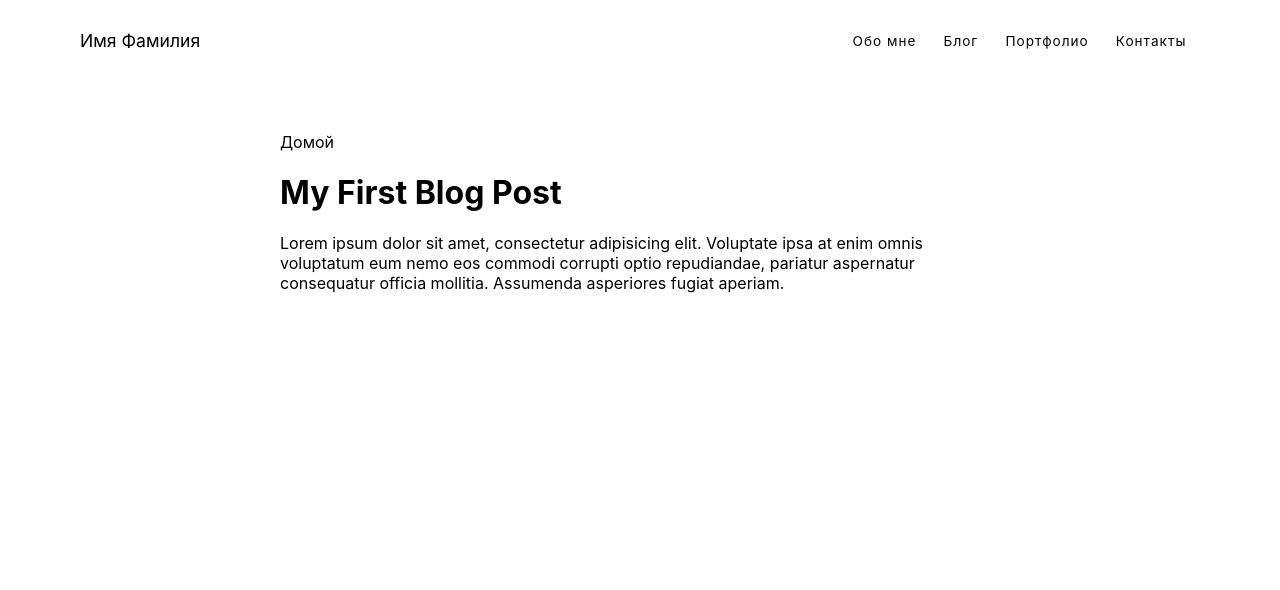
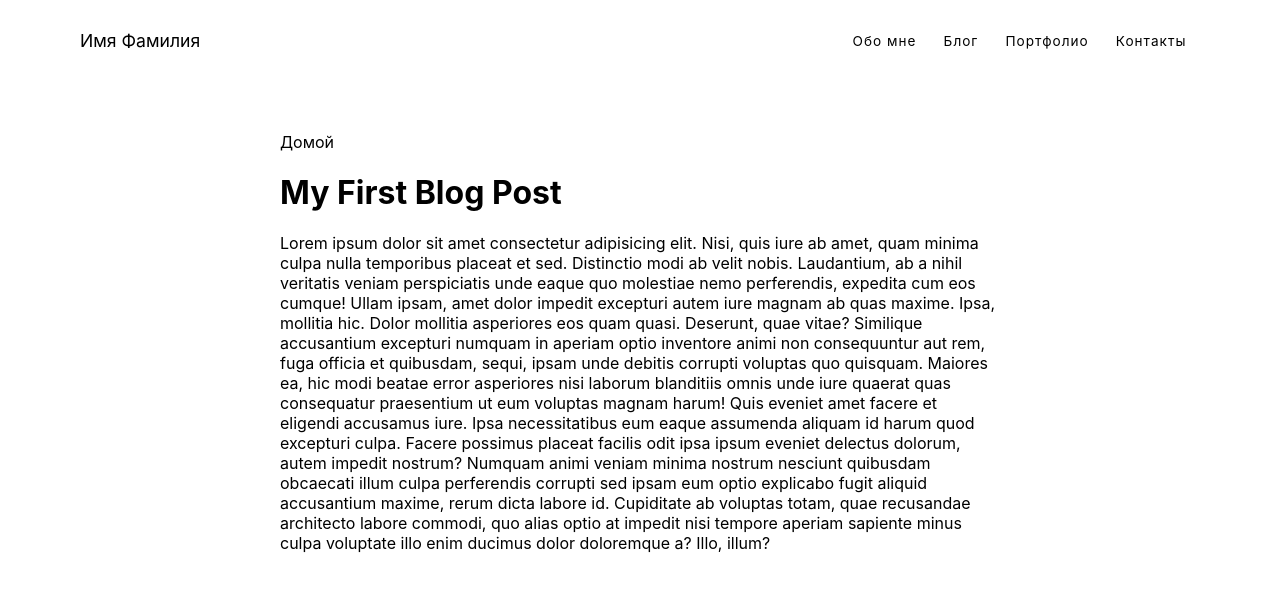
Before and after one commit to GilevGa/Svelte-kit, a SvelteKit app: page /blog/posts/1 in a window 1280 px wide. Shown: the top 590 px of the page. Built offline with nearby package versions, Linux system fonts and the light colour scheme.

Commit message:
добавление текста 2

```diff
--- a/src/routes/blog/posts/1/+page.svelte
+++ b/src/routes/blog/posts/1/+page.svelte
@@ -1,3 +1,3 @@
 <h1>My First Blog Post</h1>
 
-<p>Lorem ipsum dolor sit amet, consectetur adipisicing elit. Voluptate ipsa at enim omnis voluptatum eum nemo eos commodi corrupti optio repudiandae, pariatur aspernatur consequatur officia mollitia. Assumenda asperiores fugiat aperiam.</p>
+<p>Lorem ipsum dolor sit amet consectetur adipisicing elit. Nisi, quis iure ab amet, quam minima culpa nulla temporibus placeat et sed. Distinctio modi ab velit nobis. Laudantium, ab a nihil veritatis veniam perspiciatis unde eaque quo molestiae nemo perferendis, expedita cum eos cumque! Ullam ipsam, amet dolor impedit excepturi autem iure magnam ab quas maxime. Ipsa, mollitia hic. Dolor mollitia asperiores eos quam quasi. Deserunt, quae vitae? Similique accusantium excepturi numquam in aperiam optio inventore animi non consequuntur aut rem, fuga officia et quibusdam, sequi, ipsam unde debitis corrupti voluptas quo quisquam. Maiores ea, hic modi beatae error asperiores nisi laborum blanditiis omnis unde iure quaerat quas consequatur praesentium ut eum voluptas magnam harum! Quis eveniet amet facere et eligendi accusamus iure. Ipsa necessitatibus eum eaque assumenda aliquam id harum quod excepturi culpa. Facere possimus placeat facilis odit ipsa ipsum eveniet delectus dolorum, autem impedit nostrum? Numquam animi veniam minima nostrum nesciunt quibusdam obcaecati illum culpa perferendis corrupti sed ipsam eum optio explicabo fugit aliquid accusantium maxime, rerum dicta labore id. Cupiditate ab voluptas totam, quae recusandae architecto labore commodi, quo alias optio at impedit nisi tempore aperiam sapiente minus culpa voluptate illo enim ducimus dolor doloremque a? Illo, illum?</p>
```
